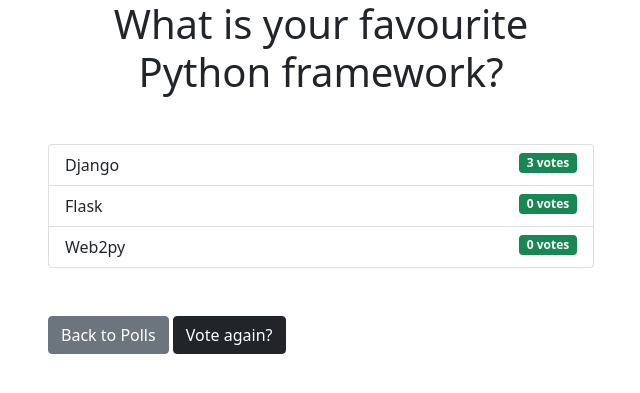
After one commit to dewanwakilahmed/pollster_project, a Django app: page /polls/1/ in a window 1280 px wide. The commit adds this page. Shown: the top 393 px of the page, without its empty margins (319-959 px from the left). Run offline with Django 3.2, Linux system fonts and the light colour scheme; data comes from the database, SQL or seed files in the repository.

Commit message:
Results
results.html
- codebase is formatted with prettier and autopep8 linter

```diff
--- a/pollster/polls/urls.py
+++ b/pollster/polls/urls.py
@@ -4,7 +4,7 @@ from . import views
 
 app_name = 'polls'
 urlpatterns = [
-  path('', views.index, name='index'),
-  path('<int:question_id>/', views.detail, name='detail'),
-  path('<int:question_id>/results/', views.results, name='results')
+    path('', views.index, name='index'),
+    path('<int:question_id>/', views.detail, name='detail'),
+    path('<int:question_id>/results/', views.results, name='results')
 ]
--- a/pollster/templates/base.html
+++ b/pollster/templates/base.html
@@ -1,18 +1,21 @@
 <!DOCTYPE html>
 <html lang="en">
   <head>
-  <meta charset="UTF-8">
-  <meta http-equiv="X-UA-Compatible" content="IE=edge">
-  <meta name="viewport" content="width=device-width, initial-scale=1.0">
-  <link href="https://cdn.jsdelivr.net/npm/bootstrap@5.1.3/dist/css/bootstrap.min.css" rel="stylesheet" integrity="sha384-1BmE4kWBq78iYhFldvKuhfTAU6auU8tT94WrHftjDbrCEXSU1oBoqyl2QvZ6jIW3" crossorigin="anonymous">
+    <meta charset="UTF-8" />
+    <meta http-equiv="X-UA-Compatible" content="IE=edge" />
+    <meta name="viewport" content="width=device-width, initial-scale=1.0" />
+    <link
+      href="https://cdn.jsdelivr.net/npm/bootstrap@5.1.3/dist/css/bootstrap.min.css"
+      rel="stylesheet"
+      integrity="sha384-1BmE4kWBq78iYhFldvKuhfTAU6auU8tT94WrHftjDbrCEXSU1oBoqyl2QvZ6jIW3"
+      crossorigin="anonymous"
+    />
     <title>Pollster {% block title %}{% endblock %}</title>
   </head>
   <body>
     <div class="container">
       <div class="row">
-      <div class="col-md-6 m-auto">
-        {% block content %}{% endblock %}
-      </div>
+        <div class="col-md-6 m-auto">{% block content %}{% endblock %}</div>
       </div>
     </div>
   </body>
--- /dev/null
+++ b/pollster/templates/polls/results.html
@@ -0,0 +1,18 @@
+{% extends 'base.html' %} {% block content %}
+<h1 class="mb-5 text-center">{{ question.question_text }}</h1>
+<ul class="list-group mb-5">
+  {% for choice in question.choice_set.all %}
+  <li class="list-group-item">
+    {{ choice.choice_text }}
+    <span class="badge bg-success float-end">
+      {{ choice.votes }} vote{{ choice.votes | pluralize }}
+    </span>
+  </li>
+  {% endfor %}
+</ul>
+
+<a href="{% url 'polls:index' %}" class="btn btn-secondary">Back to Polls</a>
+<a href="{% url 'polls:detail' question.id %}" class="btn btn-dark"
+  >Vote again?</a
+>
+{% endblock %}
```
Also changed, not shown: pollster/polls/admin.py (+11 -8 lines), pollster/polls/models.py (+11 -9 lines), pollster/polls/views.py (+16 -10 lines), pollster/templates/polls/detail.html (added, +27 -0 lines), pollster/templates/polls/index.html (+12 -11 lines), 2 other files. Lines whose indentation alone changed are shown as unchanged.
